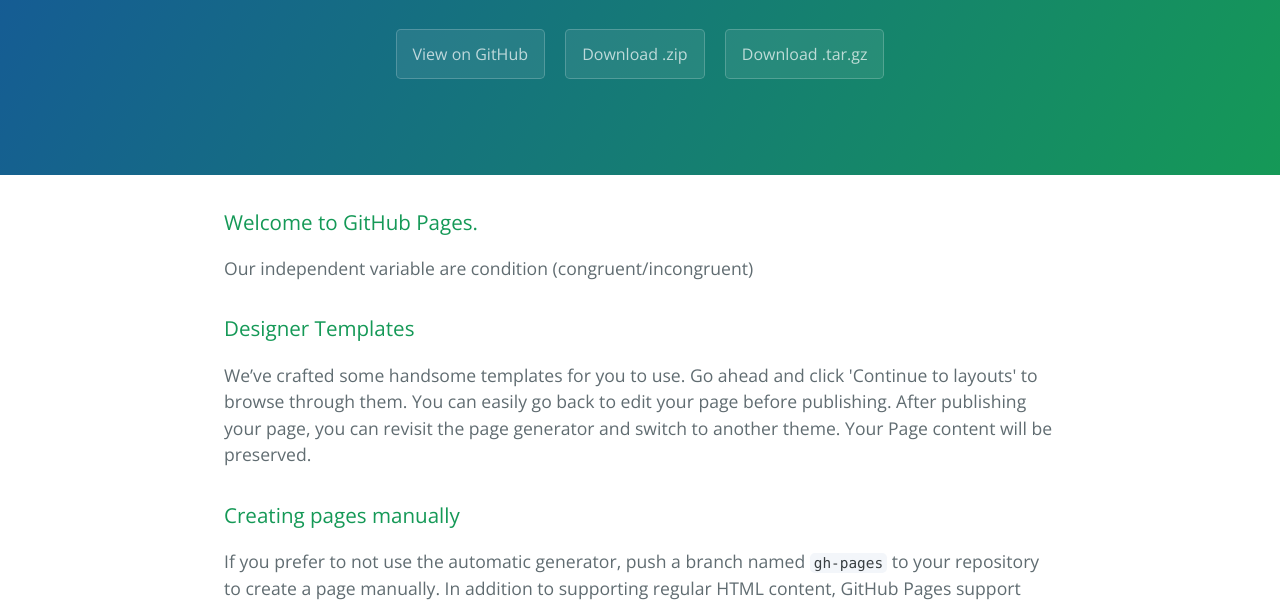
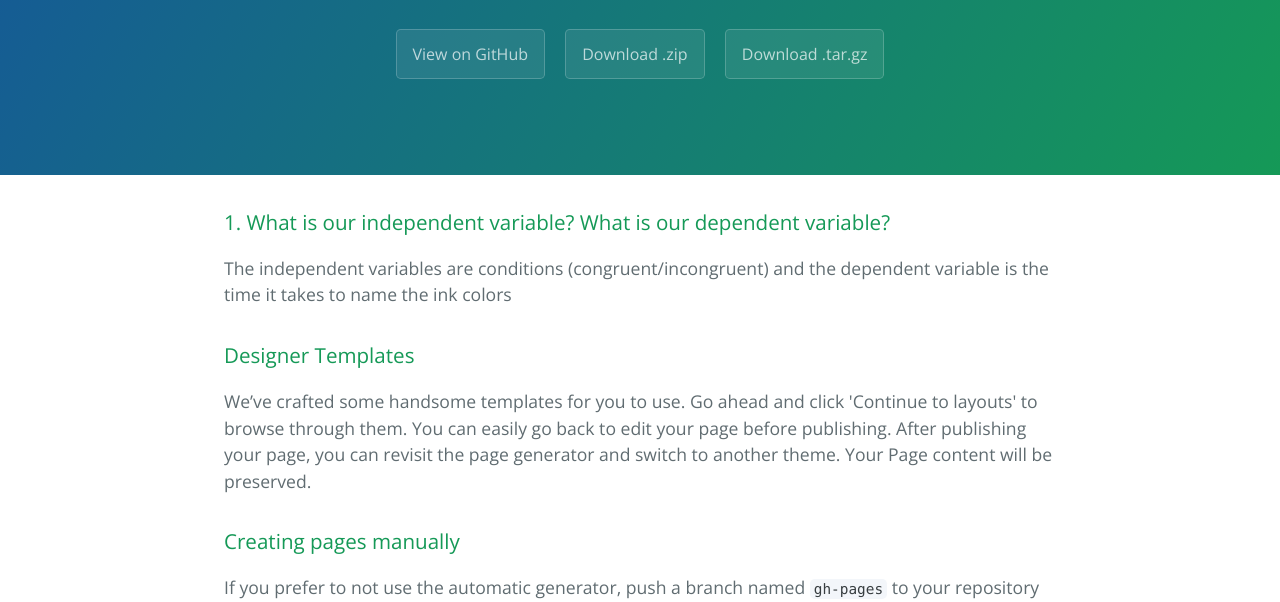
Before and after one commit to baocongchen/Test-a-Perceptual-Phenomenon, a plain HTML site: page index.html in a window 1280 px wide. Shown: the part 208-810 px from the top of the page. Drawn offline with nearby package versions, Linux system fonts and the light colour scheme.

Commit message:
answer 1st question

```diff
--- a/index.html
+++ b/index.html
@@ -20,9 +20,9 @@
 
     <section class="main-content">
       <h3>
-<a id="welcome-to-github-pages" class="anchor" href="#welcome-to-github-pages" aria-hidden="true"><span aria-hidden="true" class="octicon octicon-link"></span></a>Welcome to GitHub Pages.</h3>
+<a id="welcome-to-github-pages" class="anchor" href="#welcome-to-github-pages" aria-hidden="true"><span aria-hidden="true" class="octicon octicon-link"></span></a>1. What is our independent variable? What is our dependent variable?</h3>
 
-<p>Our independent variable are condition (congruent/incongruent)</p>
+<p>The independent variables are conditions (congruent/incongruent) and the dependent variable is the time it takes to name the ink colors</p>
 
 <h3>
 <a id="designer-templates" class="anchor" href="#designer-templates" aria-hidden="true"><span aria-hidden="true" class="octicon octicon-link"></span></a>Designer Templates</h3>
```
